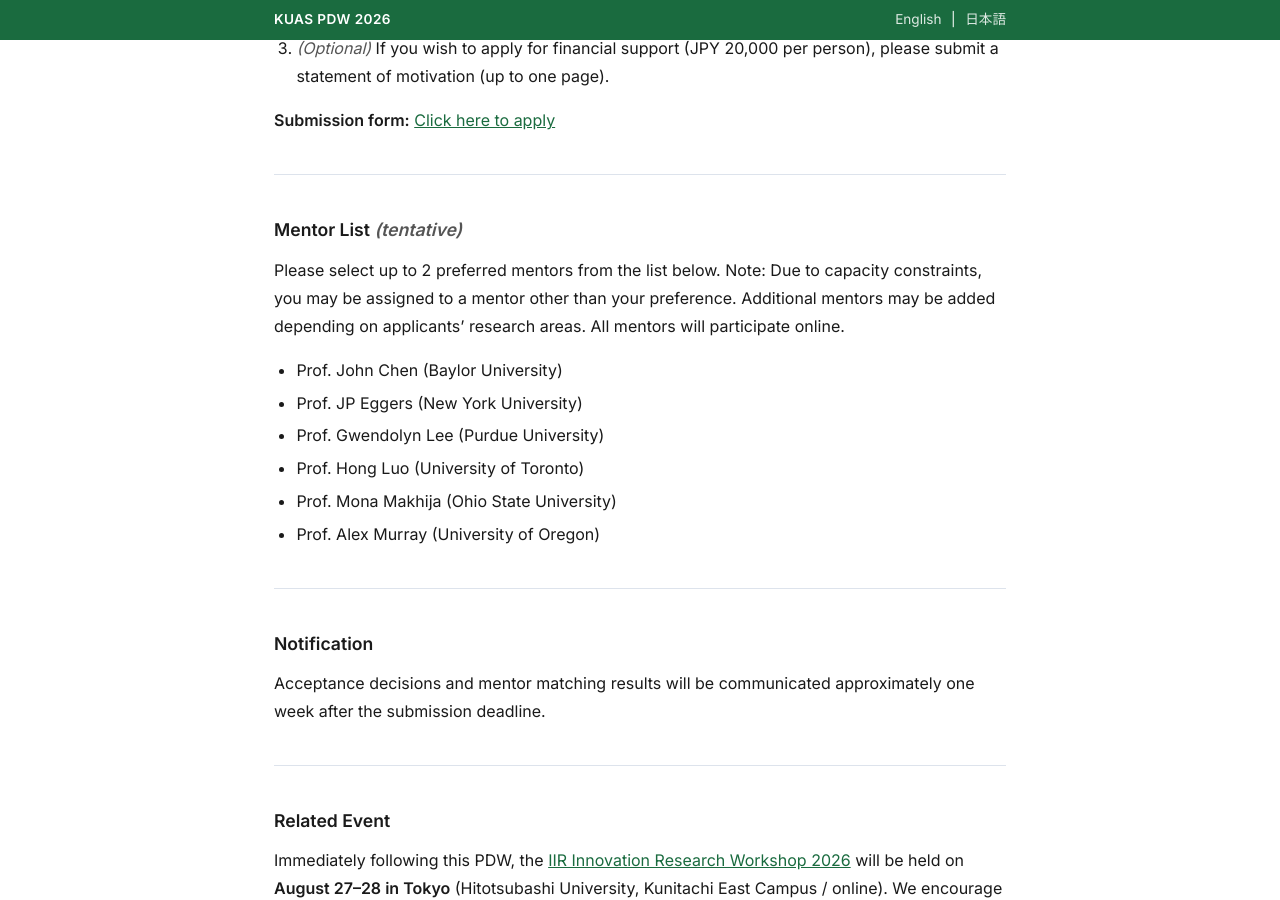
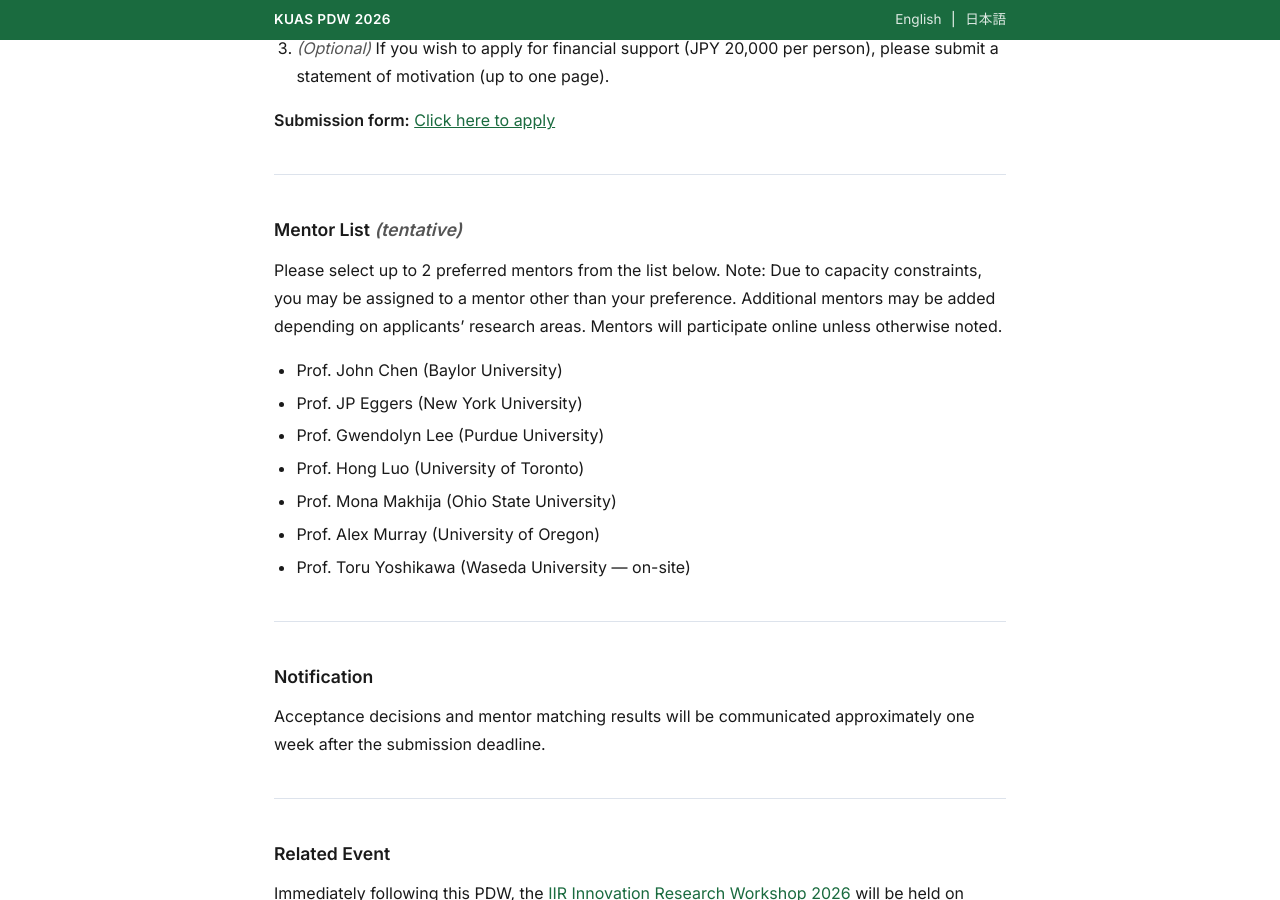
Before and after one commit to kuas-pdw/kuas-pdw.github.io, a Jekyll site: the page built from index.md, in a window 1280 px wide and 900 px high, scrolled down 3013 px. Built offline with Jekyll 4.4.1, drawn with Linux system fonts in a browser that asks for light colours; some of the changed text lies outside the part shown.

Commit message:
Add Prof. Yoshikawa to mentor list as on-site participant

```diff
--- a/index.md
+++ b/index.md
@@ -84,7 +84,7 @@ Please submit the following materials via the submission form:
 
 ### Mentor List *(tentative)*
 
-Please select up to 2 preferred mentors from the list below. Note: Due to capacity constraints, you may be assigned to a mentor other than your preference. Additional mentors may be added depending on applicants' research areas. All mentors will participate online.
+Please select up to 2 preferred mentors from the list below. Note: Due to capacity constraints, you may be assigned to a mentor other than your preference. Additional mentors may be added depending on applicants' research areas. Mentors will participate online unless otherwise noted.
 
 - Prof. John Chen (Baylor University)
 - Prof. JP Eggers (New York University)
@@ -92,6 +92,7 @@ Please select up to 2 preferred mentors from the list below. Note: Due to capaci
 - Prof. Hong Luo (University of Toronto)
 - Prof. Mona Makhija (Ohio State University)
 - Prof. Alex Murray (University of Oregon)
+- Prof. Toru Yoshikawa (Waseda University — on-site)
 
 ---
 
```
Also changed, not shown: other parts of index.md (+2 -1 lines).
